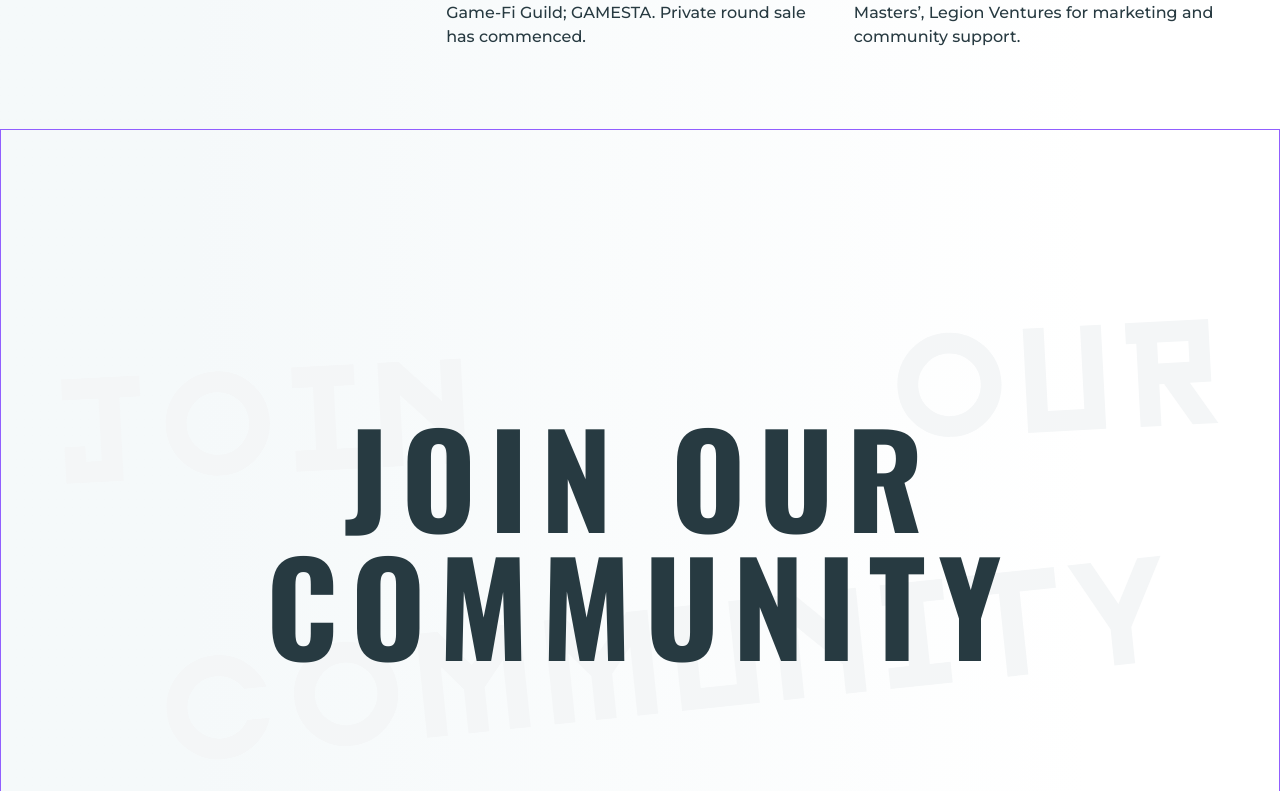
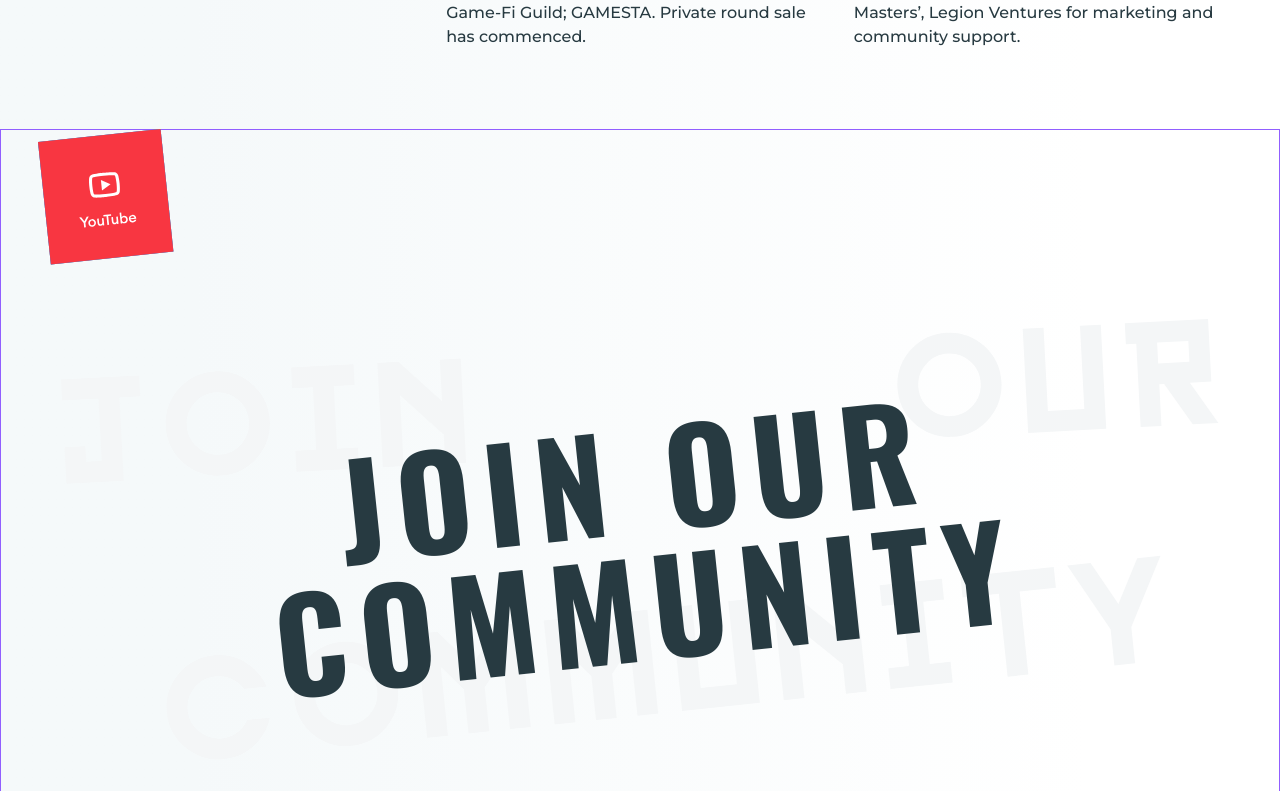
Before and after one commit to GANGANATHEN/gamesta, a Next.js app: page /dummy in a window 1280 px wide. Shown: the part 629-1420 px from the top of the page. Built offline with nearby package versions, Linux system fonts and the light colour scheme.

Commit message:
gsap warning solved

```diff
--- a/src/app/dummy/Gamesstablog.js
+++ b/src/app/dummy/Gamesstablog.js
@@ -32,15 +32,32 @@ const Gamesstablog = () => {
           ))}
         </div>
       </section>
-      <section className="padding h-205 relative mt-20  w-full flex flex-col justify-center items-center">
+      <section className="padding relative h-205  mt-20 w-full flex flex-col justify-center items-center">
         <Image
           src={blogCommunity.commnuitybg}
           alt="bg"
           className="px-15 absolute top-0 left-0 w-full h-full object-contain border border-accent"
         />
-        <h1 className="z-1 w-[80%] font-moda font-extrabold text-9xl 2xl:text-[200px] uppercase text-center tracking-widest leading-none">
-          {blogCommunity.community}
-        </h1>
+        <div className="relative w-full h-full flex items-center justify-center">
+          <h1 className="-rotate-6 z-1 w-[80%] font-moda font-extrabold text-9xl 2xl:text-[200px] uppercase text-center tracking-widest leading-none">
+            {blogCommunity.community}
+          </h1>
+          <Image
+            src={blogCommunity.telegram}
+            alt={"telegram"}
+            className={"z-1 absolute size-34 top-0 left-0"}
+          />
+          <Image
+            src={blogCommunity.twiter}
+            alt={"twitter"}
+            className={"z-1 absolute size-34 top-0 left-0"}
+          />
+          <Image
+            src={blogCommunity.youtube}
+            alt={"youtube"}
+            className={"z-1 absolute size-34 top-0 left-0"}
+          />
+        </div>
       </section>
     </div>
   );
--- a/src/app/template.js
+++ b/src/app/template.js
@@ -1,3 +1,4 @@
+// src/app/template.js
 "use client";
 import { useEffect, useRef } from "react";
 import gsap from "gsap";
@@ -6,16 +7,14 @@ export default function Template({ children }) {
   const container = useRef(null);
 
   useEffect(() => {
-    // GSAP Context create pannunga
     const ctx = gsap.context(() => {
       gsap.fromTo(
-        ".page-wrapper",
+        container.current,
         { opacity: 0, y: 20 },
         { opacity: 1, y: 0, duration: 0.8, ease: "power2.out" },
       );
-    }, container); // Scope-ah container-kulla limit pannunga
+    }, container);
 
-    // Cleanup: Ithu thaan antha spacer issue-ah fix pannum
     return () => ctx.revert();
   }, []);
 
```
